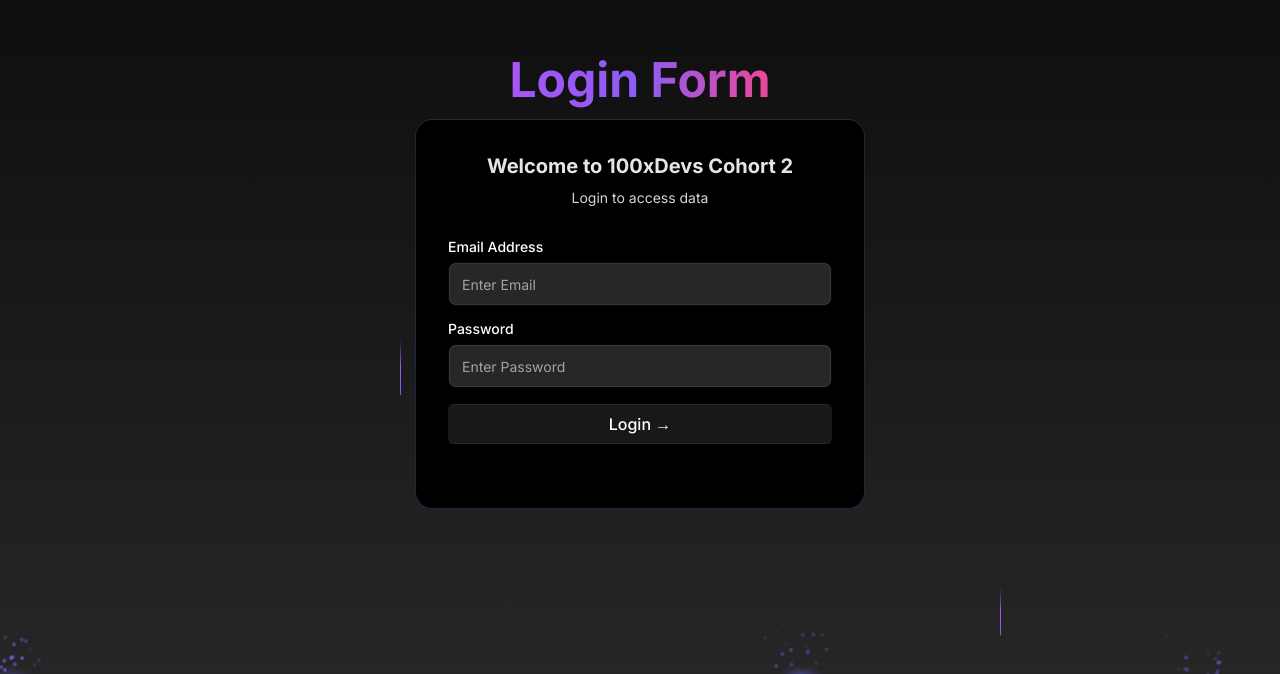
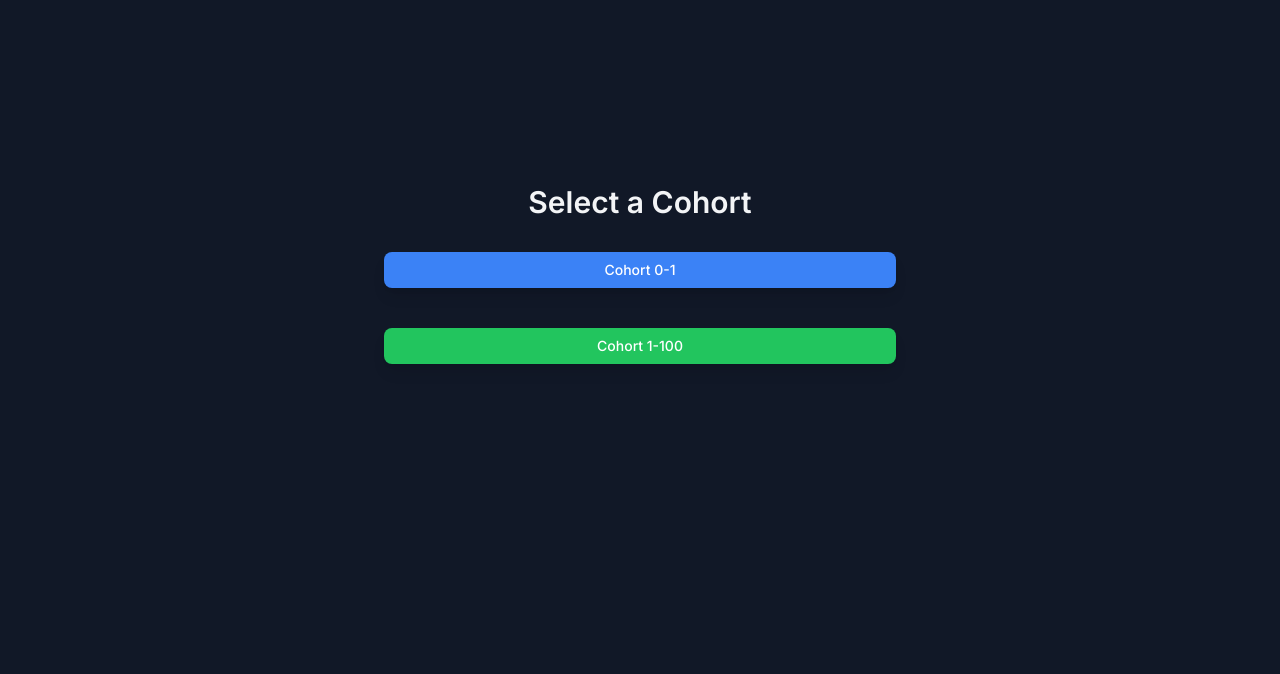
Before and after one commit to Ankur02Sarkar/100xdevs-cohort-2, a Next.js app: page / in a window 1280 px wide. Shown: the part 126-800 px from the top of the page. Built offline with nearby package versions, Linux system fonts and the light colour scheme.

Commit message:
update ui for main page

```diff
--- a/src/app/api/auth/[...nextauth]/route.js
+++ /dev/null
@@ -1,40 +0,0 @@
-import {
-  tenant,
-  PasskeyProvider,
-} from "@teamhanko/passkeys-next-auth-provider";
-
-export const authOptions = {
-  providers: [
-    PasskeyProvider({
-      tenant: tenant({
-        apiKey: process.env.PASSKEYS_API_KEY,
-        tenantId: process.env.NEXT_PUBLIC_PASSKEYS_TENANT_ID,
-      }),
-      async authorize({ userId }) {
-        const user = {
-          id: userId,
-          name: "John Doe",
-          email: "john.doe@example.com",
-        };
-        if (!user) return null;
-        return user;
-      },
-    }),
-  ],
-  session: { strategy: "jwt" },
-  callbacks: {
-    session: ({ session, token }) => {
-      if (token) {
-        return {
-          ...session,
-          user: {
-            ...session.user,
-            id: token.sub,
-          },
-        };
-      } else {
-        return session;
-      }
-    },
-  },
-};
--- a/src/app/page.js
+++ b/src/app/page.js
@@ -4,7 +4,7 @@
 import Login from "@/components/Login";
 
 const Home = () => {
-  const [authState, setAuthState] = useState(false);
+  const [authState, setAuthState] = useState(true);
   return authState ? (
     <CohortSelection setAuthState={setAuthState} />
   ) : (
--- a/src/components/CohortSelection.jsx
+++ b/src/components/CohortSelection.jsx
@@ -4,18 +4,19 @@
 
 const CohortSelection = () => {
   return (
-    <div className="flex flex-col items-center justify-center min-h-screen bg-gray-100 p-6">
-      <h2 className="text-3xl font-semibold text-gray-800 mb-8">
+    <div className="flex flex-col items-center justify-center min-h-screen bg-gray-100 dark:bg-gray-900 p-6 transition-all">
+      <h2 className="text-3xl font-semibold text-gray-800 dark:text-gray-100 mb-8 text-center">
         Select a Cohort
       </h2>
-      <div className="space-y-4">
+      <div className="space-y-4 w-full max-w-sm md:max-w-md lg:max-w-lg">
         <Link href="/cohort/0-1">
-          <Button className="w-full bg-blue-600 hover:bg-blue-700 text-white py-3 px-6 rounded-md shadow-md">
+          <Button className="w-full bg-blue-600 hover:bg-blue-700 dark:bg-blue-500 dark:hover:bg-blue-600 text-white py-3 px-6 rounded-lg shadow-lg transform hover:scale-105 transition-transform">
             Cohort 0-1
           </Button>
         </Link>
+        <div className="h-4 md:h-6"></div> {/* Gap between buttons */}
         <Link href="/cohort/1-100">
-          <Button className="w-full bg-green-600 hover:bg-green-700 text-white py-3 px-6 rounded-md shadow-md">
+          <Button className="w-full bg-green-600 hover:bg-green-700 dark:bg-green-500 dark:hover:bg-green-600 text-white py-3 px-6 rounded-lg shadow-lg transform hover:scale-105 transition-transform">
             Cohort 1-100
           </Button>
         </Link>
```
